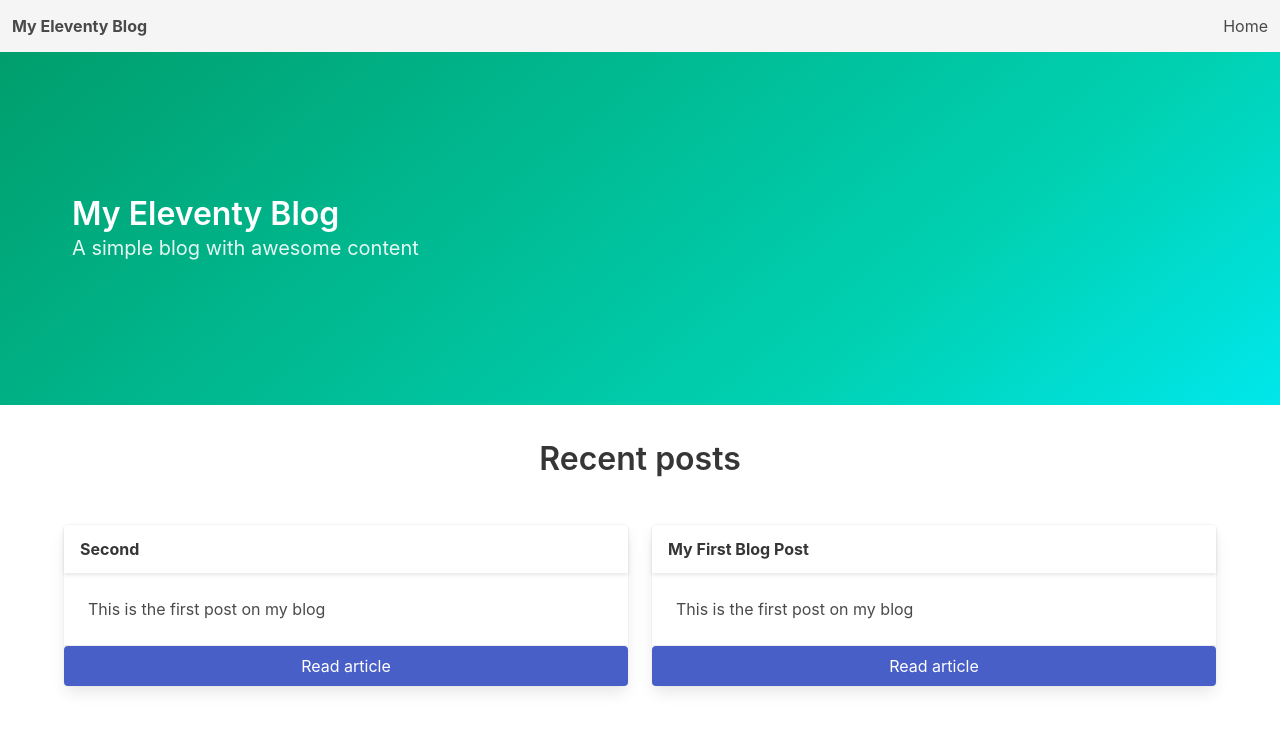
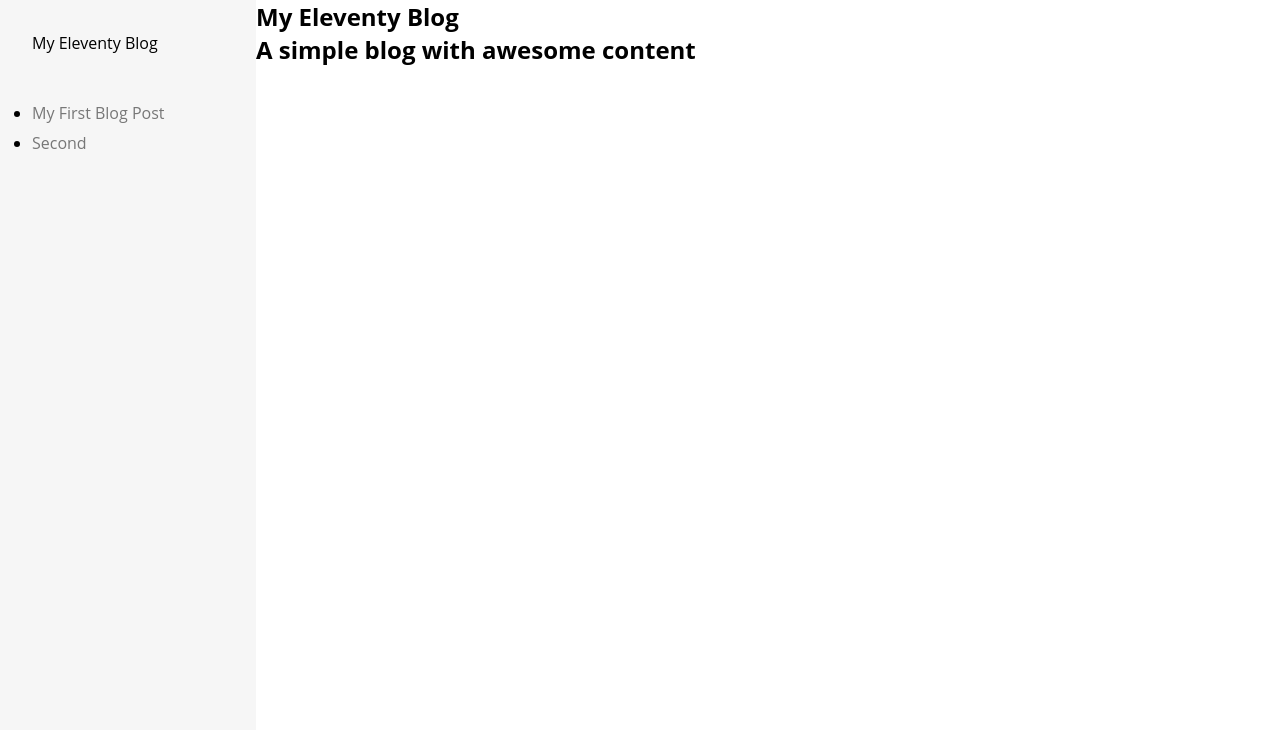
Before and after one commit to UrijHoruzij/eleventy-blog-template, an Eleventy site: page index.njk in a window 1280 px wide. Built offline with nearby package versions, Linux system fonts and the light colour scheme; Eleventy itself is replaced by a stand-in of ours; files that its build step writes are made by us from their sources.

Commit message:
feat: edit template

```diff
--- a/_includes/layouts/base.njk
+++ b/_includes/layouts/base.njk
@@ -3,12 +3,13 @@
 <head>
   <meta charset="UTF-8">
   <meta name="viewport" content="width=device-width, initial-scale=1.0">
-  <link rel="stylesheet" href="{{ site.url }}/css/style.css" />
+  <link rel="stylesheet" href="/css/style.css" />
+  {# <link rel="stylesheet" href="{{ site.url }}/css/style.css" /> #}
   <title>{{ title }}</title>
 </head>
 <body>
-  <header>{% include "nav.njk" %}</header>
-  <main>
+  {% include "sidebar.njk" %}
+  <main class="content">
     {{ content | safe }}
   </main>
 </body>
--- a/_includes/nav.njk
+++ b/_includes/nav.njk
@@ -1,12 +1,14 @@
-<nav class="navbar is-light" role="navigation" aria-label="main navigation">
-  <div class="navbar-start">
-    <div class="navbar-item has-text-weight-bold">
-    {{ site.title }}
-    </div>
-  </div>
-  <div class="navbar-end">
-    <a href="{{ site.url }}" class="navbar-item">
-      Home
-    </a>
-  </div>
+<nav class="sidebar__navigation">
+  <ul class="navigation">
+    {% for post in collections.post %}
+      <li class="navigation__item">
+        {# <a href="{{ site.url }}{{ post.url }}" class="navigation__link">{{ post.data.title }}</a> #}
+        <a href="{{ post.url }}" class="navigation__link {% if page.fileSlug == post.fileSlug %}
+  navigation__link--activ
+{% endif %}">
+        {{ post.data.title }}
+        </a>
+      </li>
+    {% endfor %}
+  </ul>
 </nav>
--- /dev/null
+++ b/_includes/sidebar.njk
@@ -0,0 +1,4 @@
+<aside class="sidebar">
+    <header class="sidebar__logo">{{ site.title }}</header>
+    {% include "nav.njk" %}
+</aside>
--- a/css/style.css
+++ b/css/style.css
@@ -1 +1,62 @@
-@import "https://cdn.jsdelivr.net/npm/bulma@0.9.2/css/bulma.min.css";
+* {
+	margin: 0;
+	padding: 0;
+	box-sizing: border-box;
+}
+
+:root {
+	--bg-gray: #f6f6f6;
+	--bg-white: #ffffff;
+	--accent: #ee9b01;
+	--text-gray: #777777;
+	--text-black: #333333;
+}
+
+body {
+	display: flex;
+	width: 100%;
+	font-family: 'Open Sans', sans-serif;
+	font-size: 16px;
+}
+a {
+	text-decoration: none;
+}
+
+.content {
+	background-color: var(--bg-white);
+	width: 100%;
+	max-width: 80%;
+}
+.sidebar {
+	position: sticky;
+	background-color: var(--bg-gray);
+	width: 100%;
+	max-width: 20%;
+	height: 100vh;
+	padding: 32px;
+}
+.sidebar__logo {
+	margin-bottom: 48px;
+}
+.sidebar__navigation {
+}
+.navigation {
+}
+.navigation__item {
+	margin-bottom: 8px;
+}
+.navigation__link {
+	font-size: 16px;
+	color: var(--text-gray);
+	transition: all 0.3s ease-in-out;
+}
+.navigation__link:hover {
+	color: var(--text-black);
+}
+.navigation__link--activ {
+	font-weight: 600;
+	color: var(--text-black);
+}
+.article {
+	padding: 96px 32px 32px 32px;
+}
--- a/index.njk
+++ b/index.njk
@@ -3,39 +3,7 @@ title: Homepage
 layout: layouts/base.njk
 ---
 
-<section class="hero is-medium is-primary is-bold">
-  <div class="hero-body">
-    <div class="container">
-      <h1 class="title">{{ site.title }}</h1>
-      <h2 class="subtitle">{{ site.description }}</h2>
-    </div>
-  </div>
+<section class="welcome">
+  <h1 class="title">{{ site.title }}</h1>
+  <h2 class="subtitle">{{ site.description }}</h2>
 </section>
-<section class="postlist mt-3 pt-3">
-  <div class="container">
-    <h2 class="title has-text-centered mt-3 mb-6">Recent posts</h2>
-    <div class="columns">
-      {% for post in collections.post | reverse %}
-        {% if loop.index0 < 3 %}
-          <div class="column">
-            <div class="card">
-              <header class="card-header">
-                <p class="card-header-title">
-                  {{ post.data.title }}
-                </p>
-              </header>
-              <div class="card-content">
-                <div class="content">
-                  {{ post.data.description }}
-                </div>
-              </div>
-              <footer class="card-footer">
-                <a href="{{ site.url }}{{ post.url }}" class="button is-fullwidth is-link card-footer-item">Read article</a>
-              </footer>
-            </div>
-          </div>
-          {% endif %}
-      {% endfor %}
-    </div>
-  </div>
-</section>
--- a/package.json
+++ b/package.json
@@ -1,6 +1,6 @@
 {
 	"name": "eleventy-blog-template",
-	"version": "1.0.1",
+	"version": "1.1.0",
 	"description": "",
 	"main": "index.js",
 	"scripts": {
```
Also changed, not shown: _includes/layouts/post.njk (+4 -15 lines).
